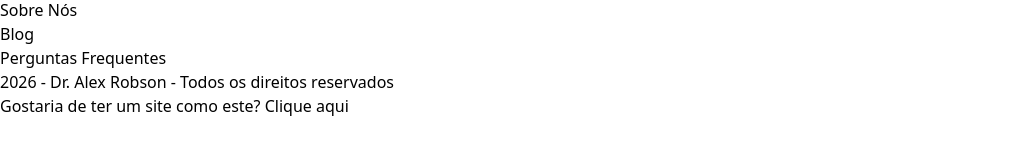
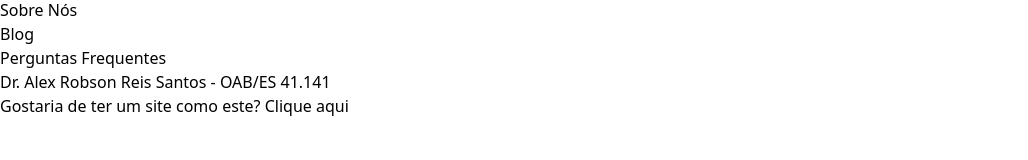
Before and after one commit to Paper-Street-Softwares/LP-Alex-Robson, a React (Vite) app: page / in a window 1280 px wide. Shown: the part 7747-7907 px from the top of the page, without its empty margins (0-1028 px from the left). Built offline with nearby package versions, Linux system fonts and the light colour scheme; no server answers; a web font is replaced by a local one.

Commit message:
fix: Infos Footer

```diff
--- a/src/content/content.jsx
+++ b/src/content/content.jsx
@@ -65,7 +65,7 @@ import imgNews1Mobile from "../assets/imgs/news/imgNews1Mobile.webp";
 const currentYear = new Date().getFullYear();
 
 export const infos = {
-  name: "Dr. Alex Robson",
+  name: "Dr. Alex Robson Reis Santos",
   email: "contato", // Email desejado pelo cliente
   emailSecundario: "A_Definir", // Email desejado pelo cliente
   domain: "arsadvocaciatrabalhista.com.br", // Sem "www"
--- a/src/locales/pt.json
+++ b/src/locales/pt.json
@@ -181,7 +181,7 @@
     "paragraph": "Clique aqui caso tenha mais dúvidas"
   },
   "footer": {
-    "copyrightLine": "{{year}} - {{name}} - Todos os direitos reservados",
+    "copyrightLine": " {{name}} - OAB/ES 41.141",
     "footerDivulgacaoText": "Gostaria de ter um site como este? Clique aqui",
     "midSectionName": "Até mais",
     "footerText": "Agradecemos sua visita! Esperamos que em breve você se torne nosso cliente e desfrute de todos os benefícios que oferecemos.",
```
